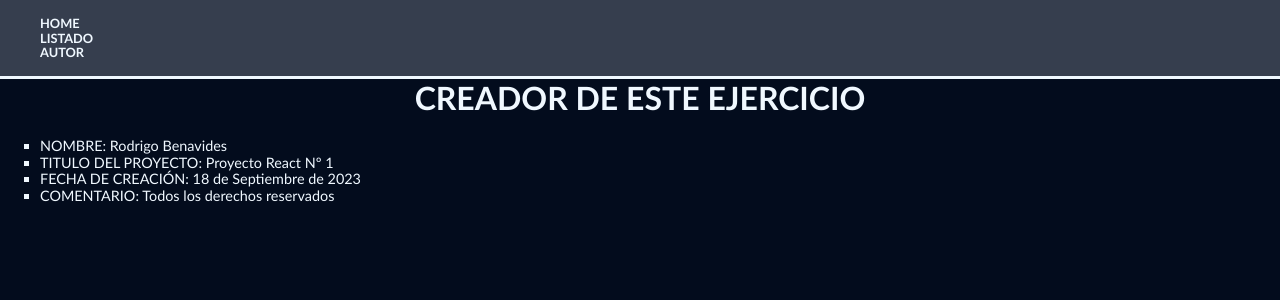
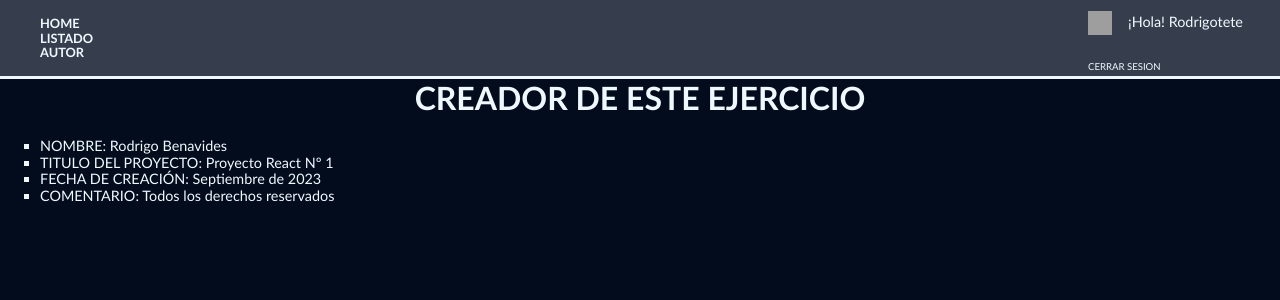
Before and after one commit to RoBg4377/proyecto1, a React (Vite) app: page /criptos/autor in a window 1280 px wide. Shown: the top 300 px of the page. Built offline with nearby package versions, Linux system fonts and the light colour scheme; sample sign-in values are in the browser's storage; grey boxes are pictures that could not be loaded.

Commit message:
Crea UsuarioProvider para el Menu con nombre. Formula las rutas cuando el usuario está o no logeado

```diff
--- a/src/Home.css
+++ b/src/Home.css
@@ -1,3 +1,6 @@
+.titulos{
+    text-align: center;
+}
 .principal{
     display: grid;
     justify-content: center;
@@ -21,3 +24,16 @@
     background-color: #718cbd;
     cursor: pointer;
 }
+.button2{
+    margin-top: 2rem;
+    background-color: #3a5689;
+    width: 10rem;
+    height: 3rem;
+    border-right: solid 3px goldenrod;
+    border-bottom: solid 3px goldenrod;
+}
+.ingreso{
+    display: flex;
+    justify-content: space-around;
+
+}
--- a/src/Home.jsx
+++ b/src/Home.jsx
@@ -2,15 +2,36 @@ import { Link } from "react-router-dom";
 import "./Home.css";
 
 const Home = () => {
+  let botones;
+
+  if (localStorage.getItem("loginToken")) {
+    botones = (
+      <Link to={"/criptos"} className="link2">
+        <button className="button">ENTRAR AL LISTADO DE MONEDAS</button>
+      </Link>
+    );
+  } else {
+    botones = (
+      <>
+      <div className="ingreso">
+      <Link to={"/login"} className="link3">
+        <button className="button2">REGISTRARTE</button>
+      </Link>
+      <Link to={"/login"} className="link3">
+        <button className="button2">LOGEARTE</button>
+      </Link>
+      </div>
+      </>
+    );
+  }
+
   return (
     <>
-      <h1>Bienvenido a Criptolistado</h1>
       <div className="principal">
-        <p>Un listado de las 100 criptomonedas más usadas</p>
+      <h1 className="titulos">Bienvenido a Criptolistado</h1>
+        <h3 className="titulos">Un listado de las 100 criptomonedas más usadas</h3>
 
-        <Link to={"/criptos"} className="link2">
-          <button className="button">ENTRAR AL LISTADO DE MONEDAS</button>
-        </Link>
+        {botones}
       </div>
     </>
   );
--- a/src/components/App.jsx
+++ b/src/components/App.jsx
@@ -1,8 +1,12 @@
-import { Outlet } from "react-router-dom";
+import { Navigate, Outlet} from "react-router-dom";
 import Menu from "../menu/Menu";
 import "./App.css"
 
 const App = () => {
+
+  if(!localStorage.getItem("loginToken")) return <Navigate to="/" />
+
+
   return (
     <>
       <Menu />
--- a/src/components/Autor.jsx
+++ b/src/components/Autor.jsx
@@ -1,6 +1,6 @@
 import { useContext } from "react";
 import "./Autor.css";
-import {AutorContext, AutorContextProvider } from "./context/AutorProvider";
+import {AutorContext} from "./context/AutorProvider";
 const Seccion_2 = () => {
     const autor = useContext(AutorContext)
 
--- a/src/components/context/AutorProvider.jsx
+++ b/src/components/context/AutorProvider.jsx
@@ -12,7 +12,7 @@ const AutorContextProvider = ({children}) =>{
             nombre: "Rodrigo",
             apellido: "Benavides",
             titulo: "Proyecto React Nº 1",
-            fecha: "18 de Septiembre de 2023",
+            fecha: "Septiembre de 2023",
             comentarios: "Todos los derechos reservados"
         })
     ),[])
--- /dev/null
+++ b/src/components/context/UsuarioProvider.jsx
@@ -0,0 +1,23 @@
+import { createContext, useEffect, useState } from "react";
+
+const UsuarioContext = createContext()
+
+const UsuarioProvider = ({children}) =>{
+    const [usuario, setUsuario] = useState({})
+
+    useEffect(() =>(
+        setUsuario(
+            {
+                nomUsuario: "Rodrigotete",
+                img: "https://img2.freepng.es/20200413/cx/transparent-icon-design-5e9514e3e94e76.6287660515868285159556.jpg"
+            }
+        )
+    ),[])
+
+        return (
+            <UsuarioContext.Provider value={usuario}>
+                {children}
+            </UsuarioContext.Provider>
+        )
+}
+export {UsuarioContext, UsuarioProvider}
--- a/src/log/Login.jsx
+++ b/src/log/Login.jsx
@@ -1,8 +1,10 @@
 import { useState } from "react";
 import "./Login.css";
-import { useEffect } from "react";
 import axios from "axios";
+import { useNavigate } from "react-router-dom";
 const Login = () => {
+  const navegar = useNavigate()
+
   const [usuario, setUsuario] = useState({
     email: "",
     password: ""
@@ -15,6 +17,7 @@ const Login = () => {
     .post("https://reqres.in/api/login", usuario)
     .then((dato) =>{
       localStorage.setItem("loginToken", dato.data.token);
+      navegar("/")
     })
     .catch((e) => console.error(e))
   };
--- a/src/main.jsx
+++ b/src/main.jsx
@@ -9,9 +9,11 @@ import Autor from "./components/Autor.jsx";
 import "./main.css";
 import { AutorContextProvider } from "./components/context/AutorProvider.jsx";
 import Login from "./log/Login.jsx";
+import { UsuarioProvider } from "./components/context/UsuarioProvider.jsx";
 
 ReactDOM.createRoot(document.getElementById("root")).render(
   <AutorContextProvider>
+    <UsuarioProvider>
       <BrowserRouter>
         <Routes>
           <Route path="/" element={<Home />}></Route>
@@ -20,9 +22,10 @@ ReactDOM.createRoot(document.getElementById("root")).render(
             <Route path=":id" element={<Monedas />} />
             <Route path="autor" element={<Autor />} />
           </Route>
-        <Route path="login" element={<Login />}/>
+          <Route path="login" element={<Login />} />
           <Route path="*" element={<Error404 />} />
         </Routes>
       </BrowserRouter>
+    </UsuarioProvider>
   </AutorContextProvider>
 );
--- a/src/menu/Menu.css
+++ b/src/menu/Menu.css
@@ -14,3 +14,30 @@
     color: #030C1D;
     font-size: 1rem;
 }
+.cerrar{
+    list-style:none;
+    cursor: pointer;
+    margin-top: 1rem;
+    font-size: 0.6rem;
+}
+.cerrar:hover{
+    color: #030C1D;
+    font-size: 0.65rem;
+}
+.saludo{
+    width: 10rem;
+    position: absolute;
+    top:0;
+    right: 2rem;
+}
+.imagen{
+    width: 1.5rem;
+    height: 1.5rem;
+}
+.usuario{
+    display: flex;
+    align-items: center;
+}
+.nombre{
+    margin-left: 1rem;
+}
--- a/src/menu/Menu.jsx
+++ b/src/menu/Menu.jsx
@@ -1,15 +1,48 @@
-import { NavLink } from "react-router-dom"
-import "./Menu.css"
+import { NavLink, Navigate, useNavigate } from "react-router-dom";
+import "./Menu.css";
+import { useContext } from "react";
+import { UsuarioContext } from "../components/context/UsuarioProvider";
 
 const Menu = () => {
-    return    (
-        <nav className="main-menu">
-            <ul>
-                <li className="link"><NavLink to={"/"} className="link">HOME</NavLink></li>
-                <li className="link"><NavLink to={"/Criptos"} className="link">LISTADO</NavLink></li>
-                <li className="link"><NavLink to={"autor"} className="link">AUTOR</NavLink></li>
-            </ul>
-        </nav>
-    )
-}
+  const usuario = useContext(UsuarioContext);
+  console.log(usuario);
+  const navegar = useNavigate();
+  return (
+    <nav className="main-menu">
+      <ul>
+        <li className="link">
+          <NavLink to={"/"} className="link">
+            HOME
+          </NavLink>
+        </li>
+        <li className="link">
+          <NavLink to={"/Criptos"} className="link">
+            LISTADO
+          </NavLink>
+        </li>
+        <li className="link">
+          <NavLink to={"autor"} className="link">
+            AUTOR
+          </NavLink>
+        </li>
+        <div className="saludo">
+          <div className="usuario">
+            <img src={usuario.img} alt="" className="imagen" />
+            <p className="nombre">¡Hola! {usuario.nomUsuario}</p>
+          </div>
+
+          <li
+            className="cerrar"
+            onClick={() => {
+              localStorage.removeItem("loginToken");
+              navegar("/");
+            }}
+          >
+            CERRAR SESION
+          </li>
+        </div>
+      </ul>
+    </nav>
+  );
+};
 export default Menu;
```
Lines whose indentation alone changed are shown as unchanged.
